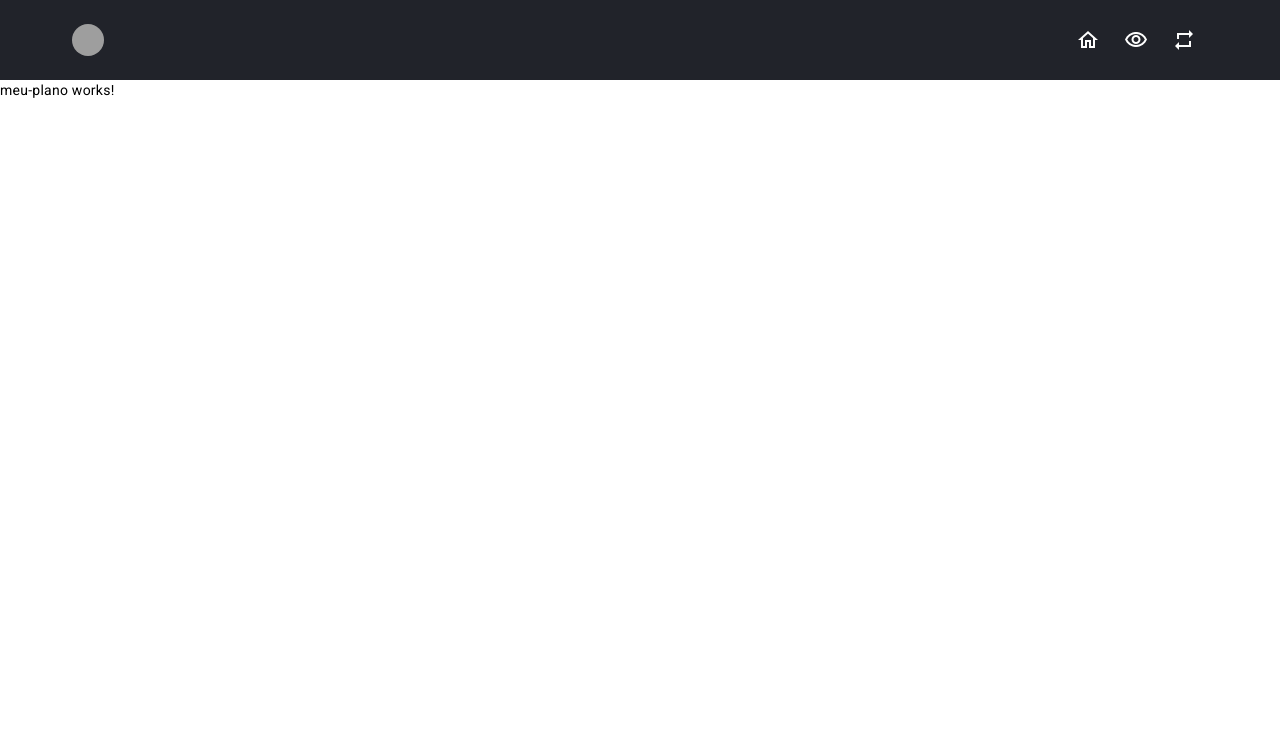
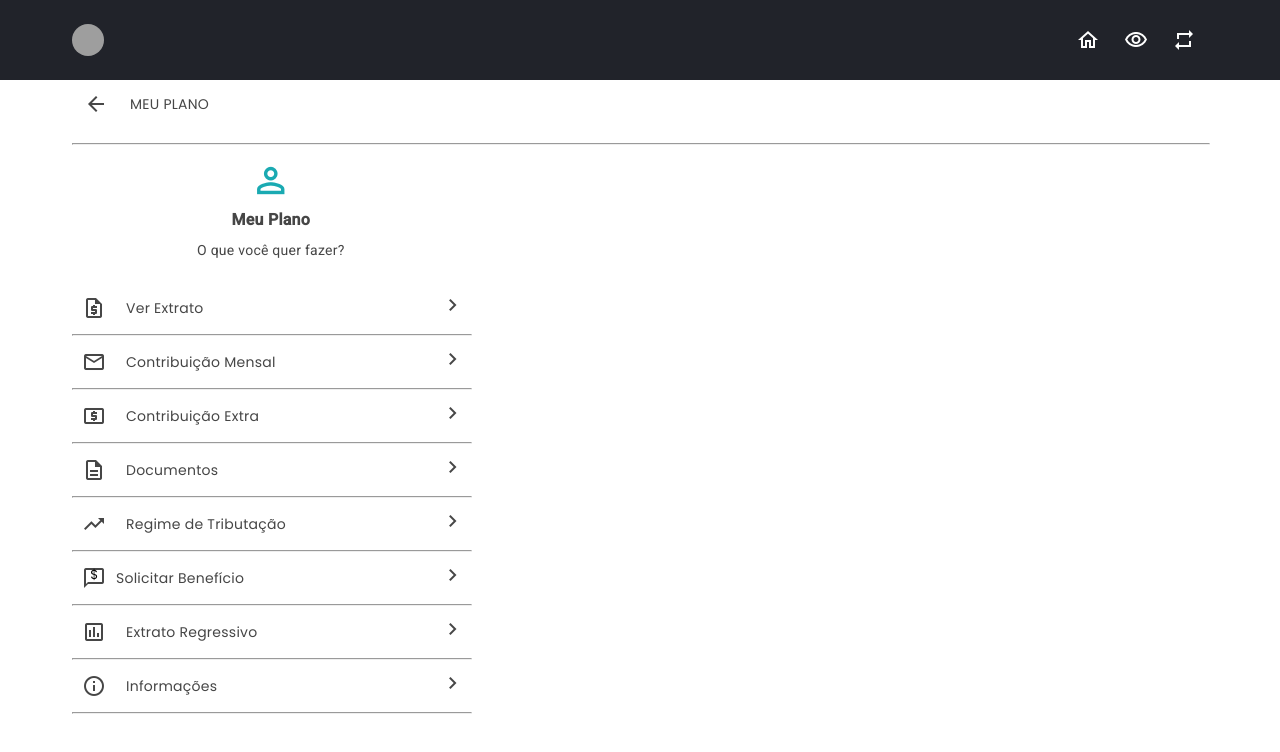
Before and after one commit to Samuel-Kennedy/projeto-f3, an Angular app: page /home in a window 1280 px wide. Shown: the top 752 px of the page. Built offline with nearby package versions, Linux system fonts and the light colour scheme; grey boxes are pictures that could not be loaded; a web font is replaced by a local one.

Commit message:
tarefa-3 feat: Cria selecionador e icons

```diff
--- a/src/app/conteudo-f3/meu-plano/meu-plano.component.html
+++ b/src/app/conteudo-f3/meu-plano/meu-plano.component.html
@@ -1 +1,98 @@
-<p>meu-plano works!</p>
+<div class="layout-container">
+    <div class="setaMeuPlano">
+        <button (click)="enviarLogin()" mat-icon-button class="back-icon" aria-label="Voltar">
+            <mat-icon class="material-icons-outlined">arrow_back</mat-icon>
+        </button>
+        <span class="header-title">MEU PLANO</span>
+    </div>
+    <hr class="divider-top">
+
+    <div class="tamanhoTelaSelecao">
+        <div class="profile-section">
+            <div class="profile-icon-wrapper">
+                <mat-icon class="profile-icon material-icons-outlined">perm_identity</mat-icon>
+            </div>
+            <div class="profile-text">
+                <h5 class="profile-title">Meu Plano</h5>
+                <h6 class="profile-subtitle">O que você quer fazer?</h6>
+            </div>
+        </div>
+
+        <div class="options-list">
+            <div class="option-item" (click)="alterarCor(0)">
+                <mat-icon [ngClass]="{'active-icon': isClicked[0]}" class="option-icon material-icons-outlined">request_quote</mat-icon>
+                <span [ngClass]="{'active-text': isClicked[0]}">Ver Extrato</span>
+                <div class="arrow-wrapper">
+                    <mat-icon [ngClass]="{'active-icon': isClicked[0]}" class="arrow-icon material-icons-outlined">chevron_right</mat-icon>
+                </div>
+            </div>
+            <hr class="divider">
+
+            <div class="option-item" (click)="alterarCor(1)">
+                <mat-icon [ngClass]="{'active-icon': isClicked[1]}" class="option-icon material-icons-outlined">mail</mat-icon>
+                <span [ngClass]="{'active-text': isClicked[1]}">Contribuição Mensal</span>
+                <div class="arrow-wrapper">
+                    <mat-icon [ngClass]="{'active-icon': isClicked[1]}" class="arrow-icon material-icons-outlined">chevron_right</mat-icon>
+                </div>
+            </div>
+            <hr class="divider">
+
+            <div class="option-item" (click)="alterarCor(2)">
+                <mat-icon [ngClass]="{'active-icon': isClicked[2]}" class="option-icon material-icons-outlined">local_atm</mat-icon>
+                <span [ngClass]="{'active-text': isClicked[2]}">Contribuição Extra</span>
+                <div class="arrow-wrapper">
+                    <mat-icon [ngClass]="{'active-icon': isClicked[2]}" class="arrow-icon material-icons-outlined">chevron_right</mat-icon>
+                </div>
+            </div>
+            <hr class="divider">
+
+            <div class="option-item" (click)="alterarCor(3)">
+                <mat-icon [ngClass]="{'active-icon': isClicked[3]}" class="option-icon material-icons-outlined">description</mat-icon>
+                <span [ngClass]="{'active-text': isClicked[3]}">Documentos</span>
+                <div class="arrow-wrapper">
+                    <mat-icon [ngClass]="{'active-icon': isClicked[3]}" class="arrow-icon material-icons-outlined">chevron_right</mat-icon>
+                </div>
+            </div>
+            <hr class="divider">
+
+            <div class="option-item" (click)="alterarCor(4)">
+                <mat-icon [ngClass]="{'active-icon': isClicked[4]}" class="option-icon material-icons-outlined">trending_up</mat-icon>
+                <span [ngClass]="{'active-text': isClicked[4]}">Regime de Tributação</span>
+                <div class="arrow-wrapper">
+                    <mat-icon [ngClass]="{'active-icon': isClicked[4]}" class="arrow-icon material-icons-outlined">chevron_right</mat-icon>
+                </div>
+            </div>
+            <hr class="divider">
+
+            <div class="option-item" (click)="alterarCor(5)">
+                <div class="chat-with-dollar">
+                    <mat-icon class="material-icons-outlined">chat_bubble_outline</mat-icon>
+                    <span class="dollar-symbol">$</span>
+                </div>
+                <span [ngClass]="{'active-text': isClicked[5]}">Solicitar Benefício</span>
+                <div class="arrow-wrapper">
+                    <mat-icon [ngClass]="{'active-icon': isClicked[5]}" class="arrow-icon material-icons-outlined">chevron_right</mat-icon>
+                </div>
+            </div>
+            <hr class="divider">
+
+            <div class="option-item" (click)="alterarCor(6)">
+                <mat-icon [ngClass]="{'active-icon': isClicked[6]}" class="option-icon material-icons-outlined">assessment</mat-icon>
+                <span [ngClass]="{'active-text': isClicked[6]}">Extrato Regressivo</span>
+                <div class="arrow-wrapper">
+                    <mat-icon [ngClass]="{'active-icon': isClicked[6]}" class="arrow-icon material-icons-outlined">chevron_right</mat-icon>
+                </div>
+            </div>
+            <hr class="divider">
+
+            <div class="option-item" (click)="alterarCor(7)">
+                <mat-icon [ngClass]="{'active-icon': isClicked[7]}" class="option-icon material-icons-outlined">info</mat-icon>
+                <span [ngClass]="{'active-text': isClicked[7]}">Informações</span>
+                <div class="arrow-wrapper">
+                    <mat-icon [ngClass]="{'active-icon': isClicked[7]}" class="arrow-icon material-icons-outlined">chevron_right</mat-icon>
+                </div>
+            </div>
+            <hr class="divider">
+        </div>
+    </div>
+</div>
--- a/src/app/conteudo-f3/meu-plano/meu-plano.component.less
+++ b/src/app/conteudo-f3/meu-plano/meu-plano.component.less
@@ -0,0 +1,173 @@
+.layout-container {
+    background-color: #fff;
+    color: #464646;
+    width: 100%;
+    max-width: 1136px;
+    margin: 0 auto;
+    box-sizing: border-box;
+    font-family: Poppins;
+}
+
+.back-icon {
+    color: #464646;
+}
+
+.setaMeuPlano {
+    display: flex;
+}
+
+.header-title {
+    font-size: 14px;
+    font-weight: 400;
+    line-height: 17.5px;
+    margin-left: 10px;
+    vertical-align: middle;
+    color: #464646;
+    margin-top: 1rem;
+}
+
+.divider-top {
+    width: 100%;
+    background-color: #A0A0A0;
+    margin-top: 15px;
+}
+
+.profile-section {
+    display: flex;
+    flex-direction: column;
+    align-items: center;
+    margin-top: 15px;
+}
+
+.profile-icon-wrapper {
+    margin-bottom: 10px;
+}
+
+.profile-icon {
+    width: 45px;
+    height: 35px;
+    top: 12.5px;
+    left: 7.5px;
+    gap: 0px;
+    opacity: 1;
+    color: #1AAAB2;
+    font-size: 41px;
+    width: 100%;
+}
+
+.profile-text {
+    text-align: center;
+}
+
+.profile-title {
+    font-size: 16px;
+    font-weight: 600;
+    line-height: 20px;
+    color: #464646;
+}
+
+.profile-subtitle {
+    font-size: 14px;
+    font-weight: 400;
+    line-height: 17.5px;
+    margin-top: 5px;
+    color: #464646;
+}
+
+.options-list {
+    margin-top: 20px;
+    padding-left: 0;
+}
+
+.option-item {
+    display: flex;
+    align-items: center;
+    justify-content: space-between;
+    color: #464646;
+    font-size: 14px;
+    font-weight: 400;
+    padding: 8px 0;
+    width: 100%;
+}
+
+.option-item span {
+    flex-grow: 1;
+    margin-left: 10px;
+    margin-right: 10px;
+}
+
+.option-icon {
+    margin-right: 10px;
+    color: #464646;
+}
+
+.arrow-icon {
+    color: #464646;
+}
+
+.divider {
+    width: 100%;
+    background-color: #BDBDBD;
+    margin: 5px 0;
+}
+
+.option-item {
+    width: 100%;
+    height: 32px;
+    margin: 10px 0px 10px 0px;
+    border-radius: 4px;
+    display: flex;
+    align-items: center;
+    justify-content: space-between;
+    padding: 0 10px;
+}
+
+.option-item:hover {
+    background-color: #d0d0d0;
+}
+
+.arrow-wrapper {
+    margin-left: auto;
+    padding-right: 15px;
+}
+
+@media (max-width: 768px) {
+    .layout-container {
+        padding: 10px;
+    }
+
+    .option-item {
+        max-width: 100%;
+    }
+}
+
+.tamanhoTelaSelecao {
+    width: 35%;
+}
+
+.chat-with-dollar {
+    position: relative;
+    display: inline-flex;
+    align-items: center;
+}
+
+.dollar-symbol {
+    position: absolute;
+    font-size: 13px;
+    color: black;
+    left: 10%;
+    top: 38%;
+    transform: translate(-50%, -50%);
+}
+
+.active-icon {
+    color: #1AAAB2 !important;
+}
+
+.active-text {
+    color: #1AAAB2 !important;
+}
+
+.active-text .arrow-icon {
+    color: #1AAAB2 !important;
+}
--- a/src/app/conteudo-f3/meu-plano/meu-plano.component.ts
+++ b/src/app/conteudo-f3/meu-plano/meu-plano.component.ts
@@ -1,4 +1,5 @@
 import { Component } from '@angular/core';
+import { Router } from '@angular/router';
 
 @Component({
   selector: 'app-meu-plano',
@@ -6,5 +7,19 @@ import { Component } from '@angular/core';
   styleUrls: ['./meu-plano.component.less']
 })
 export class MeuPlanoComponent {
+  isClicked: boolean[] = [false, false, false, false, false, false, false, false];
+
+  constructor(private router: Router) { }
+
+  ngOnInit(): void {
+  }
+
+  enviarLogin(): void {
+    this.router.navigate(['/login']);
+  }
+
+  alterarCor(index: number): void {
+    this.isClicked = this.isClicked.map((_, i) => i === index);
+  }
 
 }
```
